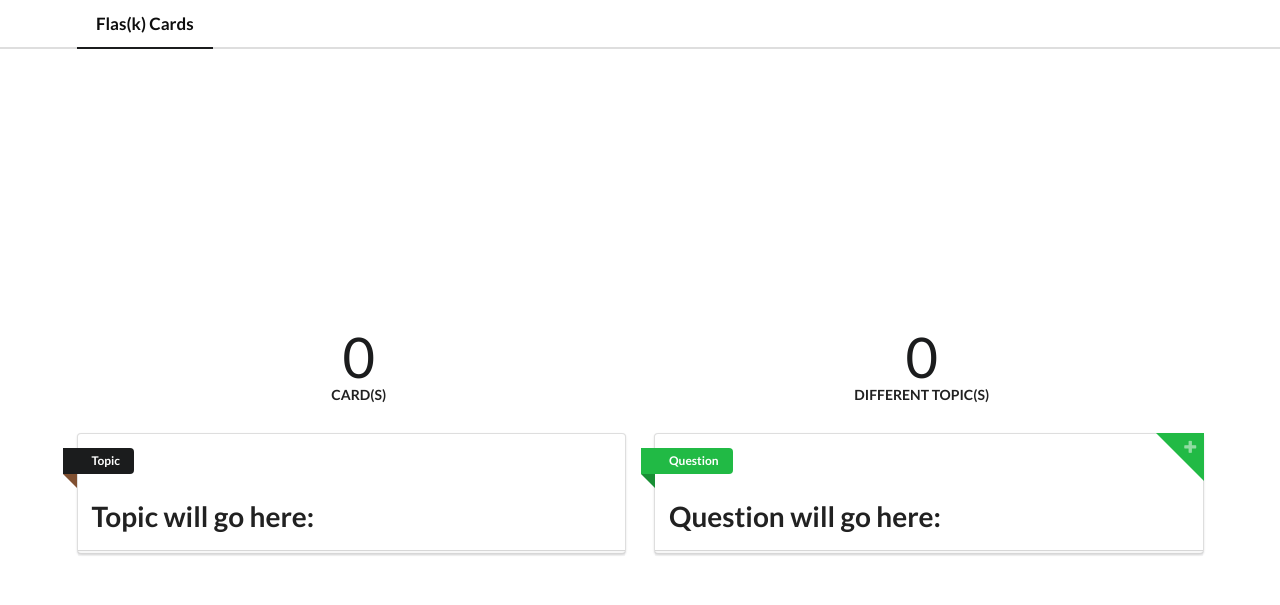
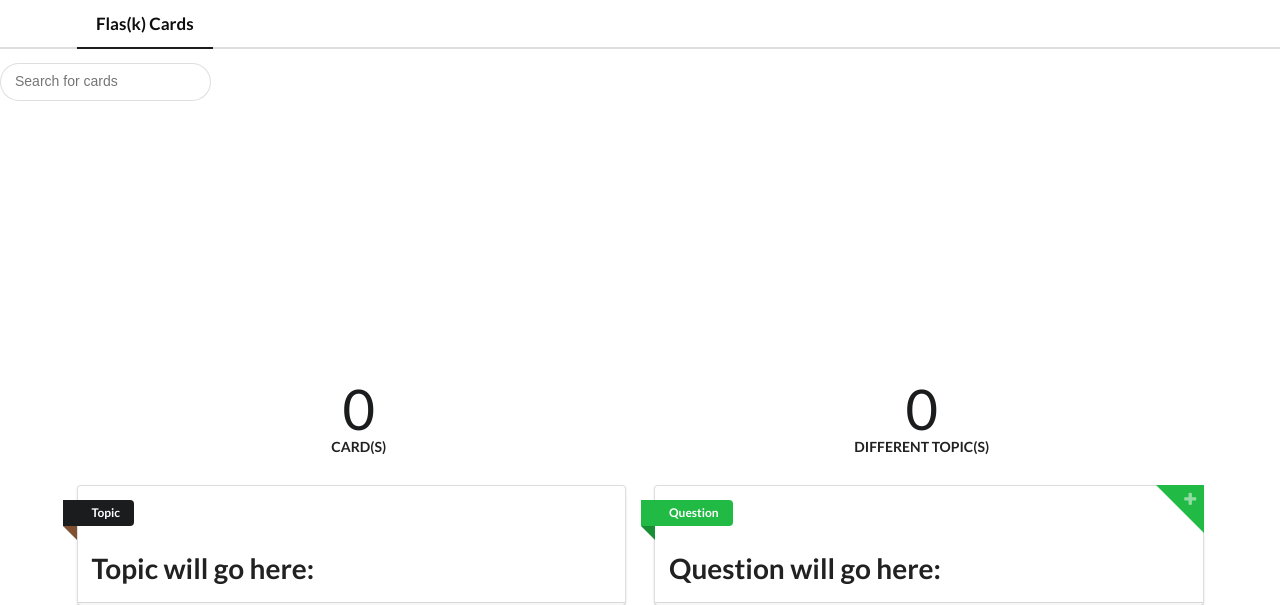
Before and after one commit to RafaelBroseghini/Flask-Cards, a Flask app: page / in a window 1280 px wide. Shown: the top 605 px of the page. Run offline with Flask 2, Linux system fonts and the light colour scheme; data that the repository does not hold is empty; some libraries are stand-ins or nearby versions.

Commit message:
progress with search

```diff
--- a/app/routes.py
+++ b/app/routes.py
@@ -1,7 +1,8 @@
-from flask import render_template, request, redirect
+from flask import render_template, request, redirect, jsonify
 from app.models import Card
 from app import app, db
 import random
+import json
 
 @app.route("/")
 def index():
@@ -33,7 +34,12 @@ def new_card():
 
 @app.route("/cards")
 def show_cards():
-    return render_template("cards.html")
+    cards = Card.query.all()
+    content = {"items":[]}
+    for c in cards:
+        content["items"].append({"topic": c.topic, "question":c.question})
+    print(content)
+    return jsonify(content)
 
 @app.route("/cards/<int:card_id>")
 def get_card(card_id):
--- a/app/static/js/main.js
+++ b/app/static/js/main.js
@@ -2,7 +2,14 @@ $('.corner')
   .popup()
 ;
 
-$('#toggler').click(function(){
-  $(this).sidebar('toggle')
-})
+$('.ui.search')
+  .search({
+    apiSettings: {
+      url: '/cards'
+    },
+    fields: {
+      results: 'items',
+      title: 'topic'
+    }
+  })
 ;
--- a/app/templates/base.html
+++ b/app/templates/base.html
@@ -17,6 +17,10 @@
             </a>
         </div>
     </div>
+    <div class="ui search">
+        <input class="prompt" type="text" placeholder="Search for cards">
+        <div class="results"></div>
+    </div>
     {% block content%}
     <h1>Welcome to Flask Cards!</h1>
     {% endblock %}
@@ -25,6 +29,6 @@
     integrity="sha256-FgpCb/KJQlLNfOu91ta32o/NMZxltwRo8QtmkMRdAu8="
     crossorigin="anonymous"></script>
     <script src="https://cdnjs.cloudflare.com/ajax/libs/semantic-ui/2.3.2/semantic.min.js"></script>
-    <script src="/static/js/main.js"></script>
+    <script src="../static/js/main.js"></script>
 </body>
 </html>
```
